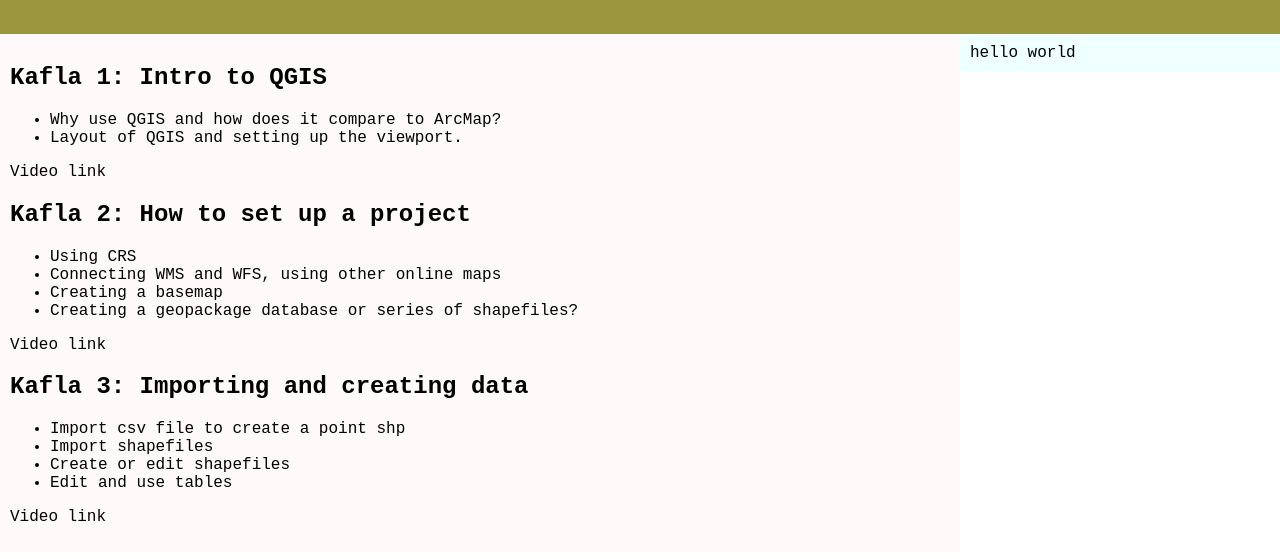
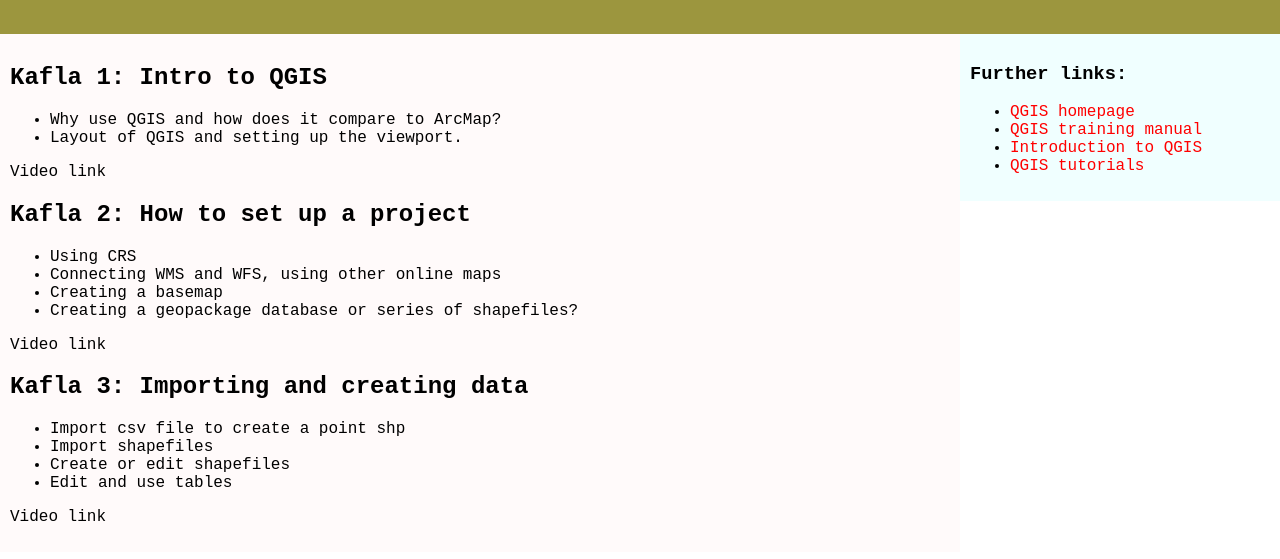
Before and after one commit to jardfraedi/QGIS-namskeid-2022, a plain HTML site: page index.html in a window 1280 px wide. Shown: the part 77-636 px from the top of the page. Drawn offline with Linux system fonts and the light colour scheme.

Commit message:
column layout

```diff
--- a/index.html
+++ b/index.html
@@ -66,6 +66,11 @@
 				width: 100%;
 			  }
 			}
+
+			/* link style - underline appears on hover*/
+			a.line:link {color:#ff0000;text-decoration:none;}
+			a.line:visited {color:#0000ff;text-decoration:none;}
+			a.line:hover {text-decoration:underline;}
 			</style>
 
 	</head>
@@ -113,7 +118,14 @@
 		</div>
 
 		<div class="column side">
-				hello world
+			<h3>Further links:</h3>
+			<ul list-style-type:"none">
+				<li><a class="line" href="https://qgis.org/en/site/" target="_blank">QGIS homepage</a></li>
+				<li><a class="line" href="https://docs.qgis.org/3.22/en/docs/training_manual/" target="_blank">QGIS training manual</a></li>
+				<li><a class="line" href="https://docs.qgis.org/3.22/en/docs/gentle_gis_introduction/" target="_blank">Introduction to QGIS</a></li>
+				<li><a class="line" href="https://kevelyn1.github.io/QGIS-Intro/" target="_blank">QGIS tutorials</a></li>
+			</ul>
+
 		</div>
 </body>
 </html>
```
